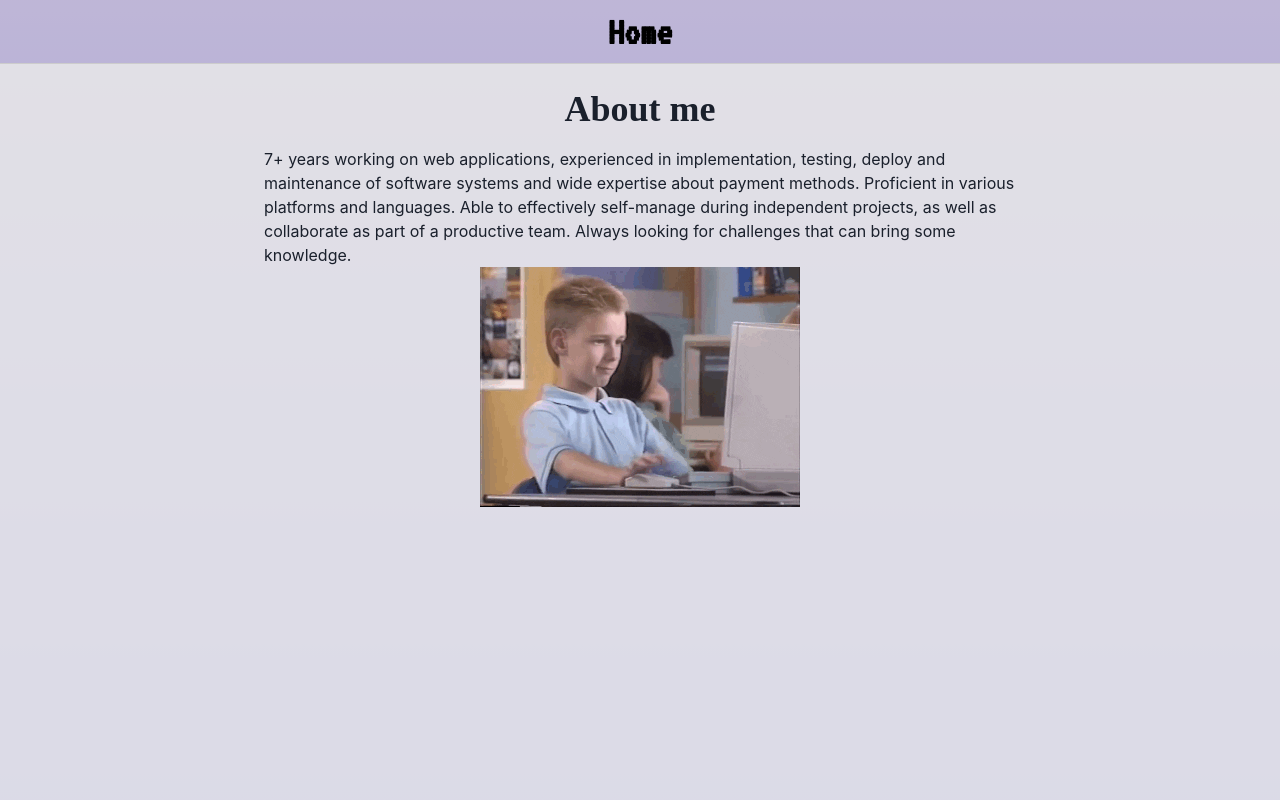
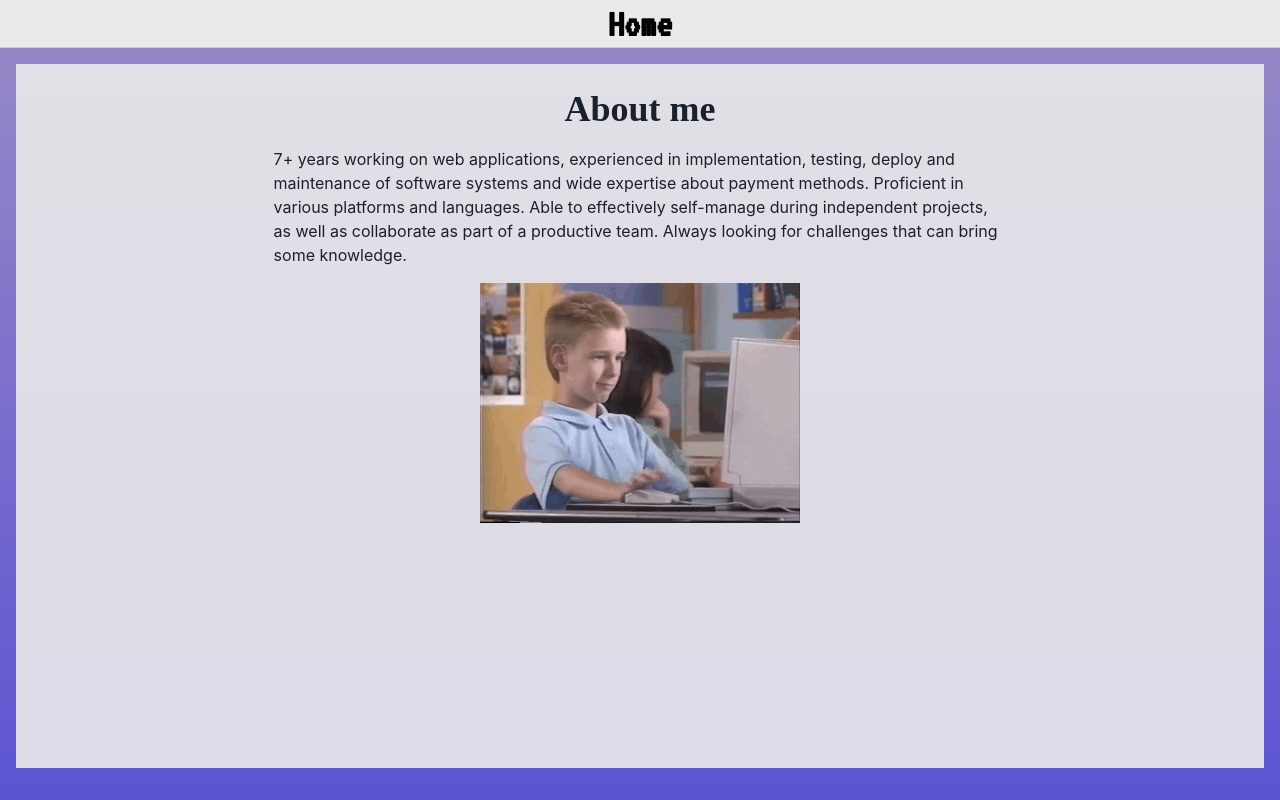
Before and after one commit to pjonatansr/pjonatan.dev, a Next.js app: page /about in a window 1280 px wide. Built offline with nearby package versions, Linux system fonts and the light colour scheme; a web font is replaced by a local one.

Commit message:
Fix: fixed pages height

```diff
--- a/src/components/About.tsx
+++ b/src/components/About.tsx
@@ -5,8 +5,9 @@ import {
 export const About = () => {
   return (
     <Flex
+      justifyContent={'center'}
+      p={'1rem'}
       minHeight={'92vh'}
-      justifyContent={'center'}
     >
       <Flex
         justifyContent={'center'}
@@ -23,7 +24,9 @@ export const About = () => {
             About me
           </Heading>
 
-          <Text>
+          <Text
+            pb={'1rem'}
+          >
             7+ years working on web applications, experienced in implementation, testing, deploy and maintenance of software systems and wide expertise about payment methods.
             Proficient in various platforms and languages. Able to effectively self-manage during independent projects, as well as collaborate as part of a productive team. Always looking for challenges that can bring some knowledge.
           </Text>
--- a/src/components/Home.tsx
+++ b/src/components/Home.tsx
@@ -9,9 +9,7 @@ export const Home = () => {
 
   return (
     <Container
-      minH={"92vh"}
       maxW={'100vw'}
-
       p={'1rem'}
     >
       <Box
--- a/src/components/Nav.tsx
+++ b/src/components/Nav.tsx
@@ -11,11 +11,11 @@ export const Nav = ({ current }: Props) => {
       display={'flex'}
       top={'0'}
       position="sticky"
-      bgColor={'#eaeaea75'}
+      bgColor={'#eaeaeaff'}
       borderBottom={'1px solid #ccc'}
       justifyContent={'center'}
       alignItems={'center'}
-      height={'8vh'}
+      height={'3rem'}
 
     >
       {
--- a/src/pages/_app.tsx
+++ b/src/pages/_app.tsx
@@ -32,6 +32,7 @@ function MyApp({ Component, pageProps }: AppProps) {
         />
       </Head>
       <Box
+        minH={'100vh'}
         animation={animation}
         backgroundImage={
           'linear-gradient(to bottom, wheat, rgba(0,0,0,0.1)), linear-gradient(to right, wheat, blue, blue, wheat)'
```
